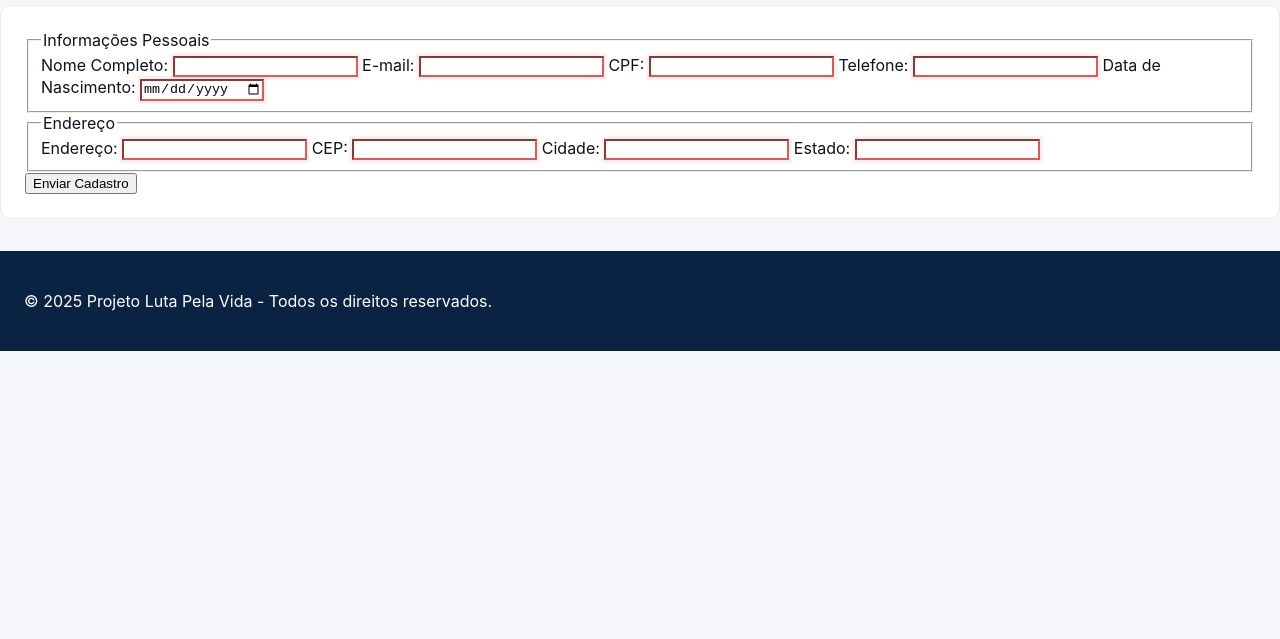
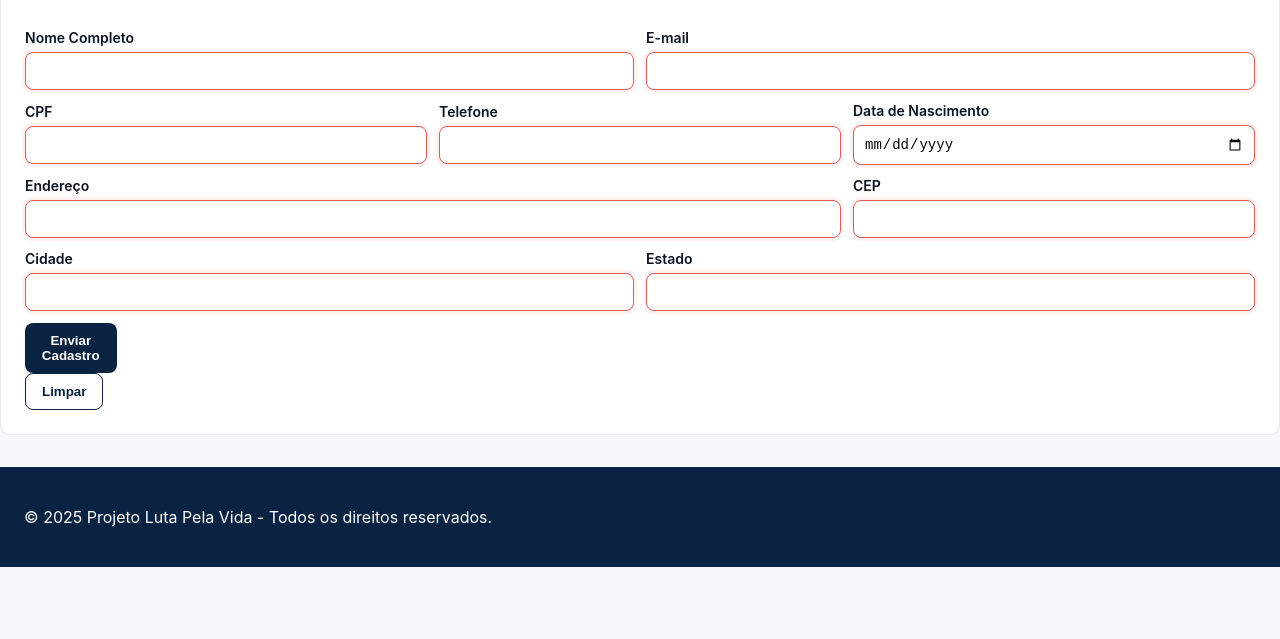
Before and after one commit to Perrut-eduardo/projeto-luta-pela-vida, a plain HTML site: page cadastro.html in a window 1280 px wide. Shown: the part 161-800 px from the top of the page. Drawn offline with Linux system fonts and the light colour scheme.

Commit message:
Ajusta estrutura e garante arquivos do projeto

```diff
--- a/cadastro.html
+++ b/cadastro.html
@@ -47,54 +47,66 @@
 
 
 <main>
-<h1>Cadastro de Voluntários e Apoiadores</h1>
-<form id="form-cadastro" action="javascript:void(0);" method="post" novalidate>
-<fieldset>
-<legend>Informações Pessoais</legend>
+  <form id="form-cadastro" action="javascript:void(0);" method="post" novalidate>
+    <div class="form-row">
+      <div class="field" style="grid-column:span 12">
+        <h2>Cadastro de Voluntários e Apoiadores</h2>
+      </div>
 
+      <div class="field" style="grid-column:span 6">
+        <label for="nome">Nome Completo</label>
+        <input id="nome" name="nome" type="text" required>
+      </div>
 
-<label for="nome">Nome Completo:</label>
-<input type="text" id="nome" name="nome" required>
+      <div class="field" style="grid-column:span 6">
+        <label for="email">E-mail</label>
+        <input id="email" name="email" type="email" required>
+      </div>
 
+      <div class="field" style="grid-column:span 4">
+        <label for="cpf">CPF</label>
+        <input id="cpf" name="cpf" type="text" required inputmode="numeric" maxlength="14">
+      </div>
 
-<label for="email">E-mail:</label>
-<input type="email" id="email" name="email" required>
+      <div class="field" style="grid-column:span 4">
+        <label for="telefone">Telefone</label>
+        <input id="telefone" name="telefone" type="tel" required maxlength="15">
+      </div>
 
+      <div class="field" style="grid-column:span 4">
+        <label for="nascimento">Data de Nascimento</label>
+        <input id="nascimento" name="nascimento" type="date" required>
+      </div>
 
-<label for="cpf">CPF:</label>
-<input type="text" id="cpf" name="cpf" maxlength="14" inputmode="numeric" required>
+      <div class="field" style="grid-column:span 8">
+        <label for="endereco">Endereço</label>
+        <input id="endereco" name="endereco" type="text" required>
+      </div>
 
+      <div class="field" style="grid-column:span 4">
+        <label for="cep">CEP</label>
+        <input id="cep" name="cep" type="text" required maxlength="9">
+      </div>
 
-<label for="telefone">Telefone:</label>
-<input type="tel" id="telefone" name="telefone" maxlength="15" required>
+      <div class="field" style="grid-column:span 6">
+        <label for="cidade">Cidade</label>
+        <input id="cidade" name="cidade" type="text" required>
+      </div>
 
+      <div class="field" style="grid-column:span 6">
+        <label for="estado">Estado</label>
+        <input id="estado" name="estado" type="text" required maxlength="2">
+      </div>
 
-<label for="nascimento">Data de Nascimento:</label>
-<input type="date" id="nascimento" name="nascimento" required>
-</fieldset>
+      <div class="field" style="grid-column:span 12 form-actions">
+        <button class="btn btn-primary" type="submit">Enviar Cadastro</button>
+        <button class="btn btn-outline" type="reset">Limpar</button>
+      </div>
+    </div>
+  </form>
 
-
-<fieldset>
-<legend>Endereço</legend>
-<label for="endereco">Endereço:</label>
-<input type="text" id="endereco" name="endereco" required>
-
-
-<label for="cep">CEP:</label>
-<input type="text" id="cep" name="cep" maxlength="9" inputmode="numeric" required>
-
-
-<label for="cidade">Cidade:</label>
-<input type="text" id="cidade" name="cidade" required>
-
-
-<label for="estado">Estado:</label>
-<input type="text" id="estado" name="estado" maxlength="2" required>
-</fieldset>
-
-
-<button type="submit">Enviar Cadastro</button>
-</form>
+  <!-- Modal backdrop (global) -->
+  <div class="modal-backdrop" aria-hidden="true"></div>
 </main>
 
 
```
Also changed, not shown: projetos.html (+15 -0 lines).
